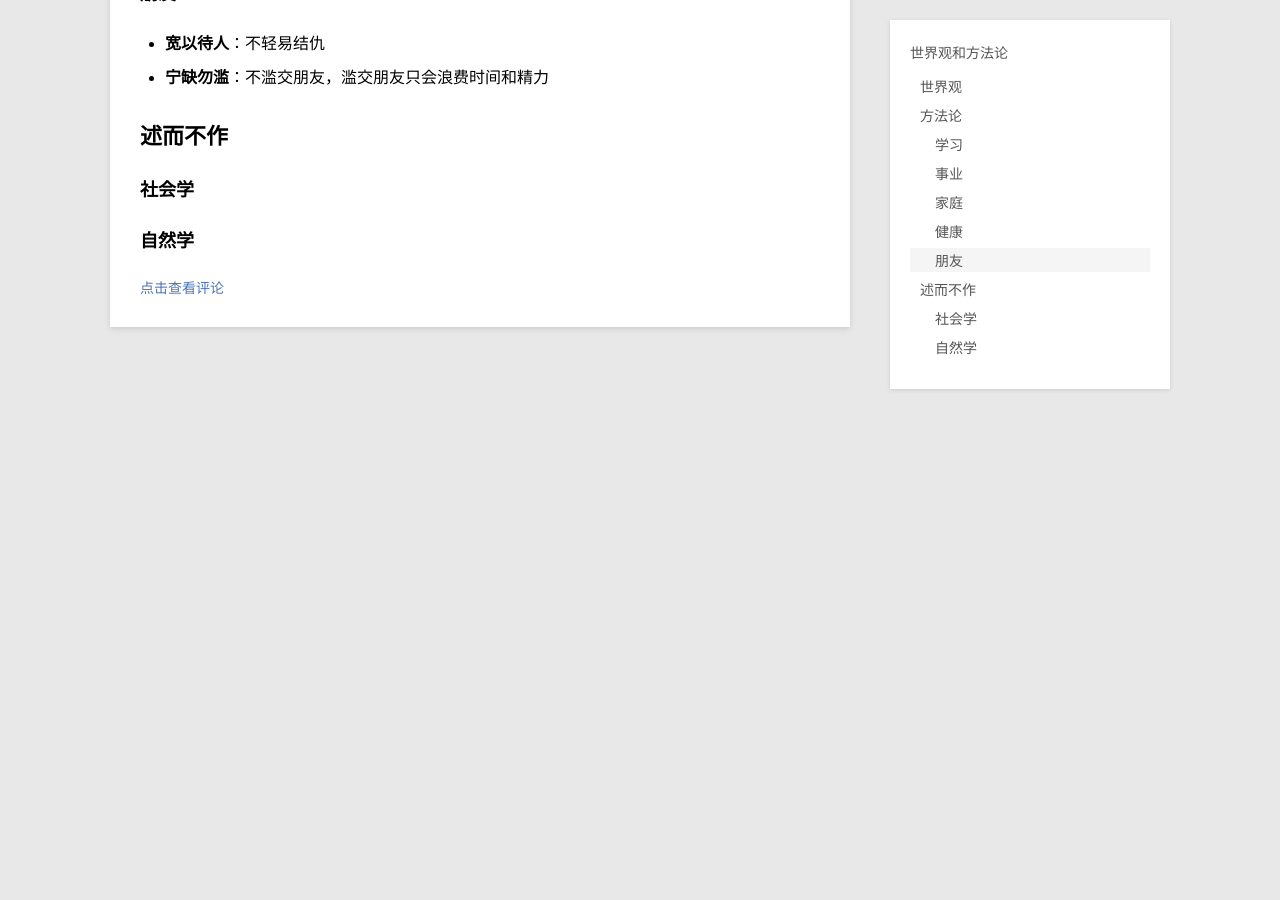
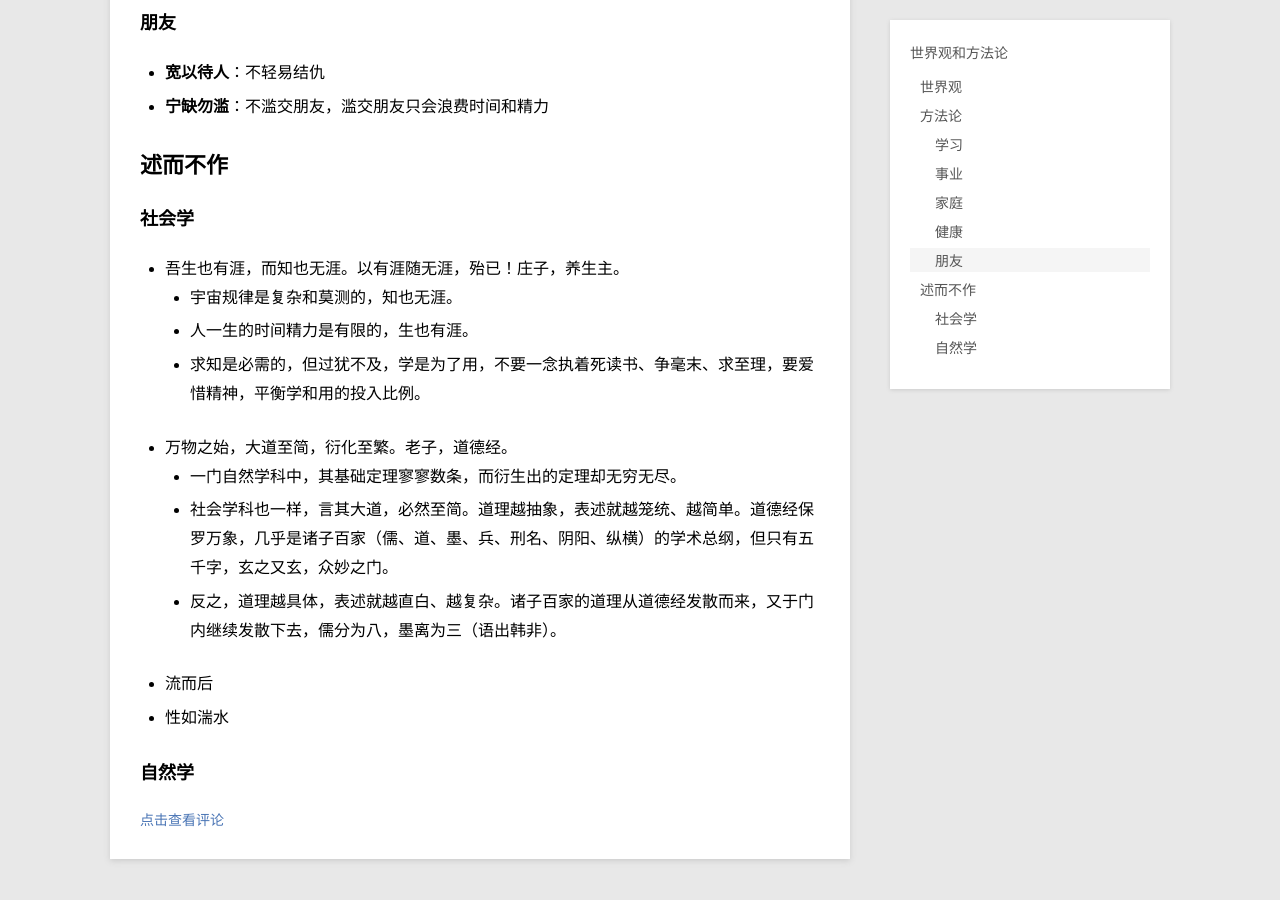
Before and after one commit to wu-wenxiang/wu-wenxiang.github.io, a Jekyll site: the page built from _posts/blog/2016-06-13-WorldView-Methodology.md, in a window 1280 px wide and 900 px high, scrolled down 3514 px. Built offline with Jekyll 4.4.1, drawn with Linux system fonts in a browser that asks for light colours; before the commit the page ends 3921 px from its top, so only the background shows below that; some of the changed text lies outside the part shown.

Commit message:
udpate _posts/blog/2016-06-13-WorldView-Methodology.md

```diff
--- a/_posts/blog/2016-06-13-WorldView-Methodology.md
+++ b/_posts/blog/2016-06-13-WorldView-Methodology.md
@@ -27,7 +27,7 @@ description:    记录我当下的世界观和方法论
 	- 原理：这个技能点的实现原理是什么
 	- 类比：同类技能点有哪些，有什么异同，什么情况下应该用哪种？
 - **厘清内外**：一个知识体系的知识点大致分为三类
-	- 核心知识：75%场合中用得到的或者完成POC所需最小集合内的知识点，必须积累整理致完全掌握，达到随心所欲使用的地步。
+	- 核心知识：世界观/可用且常用的最小集合方法论（工具、思路、定势）。比如原理，或者75%场合中用得到的知识点，或者完成POC所需最小知识点集合。核心知识必须积累整理致完全掌握，达到随心所欲使用的地步。
 	- 扩展知识：只在特定场合下用得到，必须纳入自己归纳的Hash字典，做到观其大略，随时能查阅使用。
 	- 荒野知识：用时查即可。
 - **学以致用**：知行合一，知道说不明或者知道做不到，都等于不知道。
@@ -86,5 +86,15 @@ description:    记录我当下的世界观和方法论
 ## 述而不作
 
 ### 社会学
+- 吾生也有涯，而知也无涯。以有涯随无涯，殆已！庄子，养生主。
+	- 宇宙规律是复杂和莫测的，知也无涯。
+	- 人一生的时间精力是有限的，生也有涯。
+	- 求知是必需的，但过犹不及，学是为了用，不要一念执着死读书、争毫末、求至理，要爱惜精神，平衡学和用的投入比例。
+- 万物之始，大道至简，衍化至繁。老子，道德经。
+	- 一门自然学科中，其基础定理寥寥数条，而衍生出的定理却无穷无尽。
+	- 社会学科也一样，言其大道，必然至简。道理越抽象，表述就越笼统、越简单。道德经保罗万象，几乎是诸子百家（儒、道、墨、兵、刑名、阴阳、纵横）的学术总纲，但只有五千字，玄之又玄，众妙之门。
+	- 反之，道理越具体，表述就越直白、越复杂。诸子百家的道理从道德经发散而来，又于门内继续发散下去，儒分为八，墨离为三（语出韩非）。
+- 流而后
+- 性如湍水
 
 ### 自然学
```
